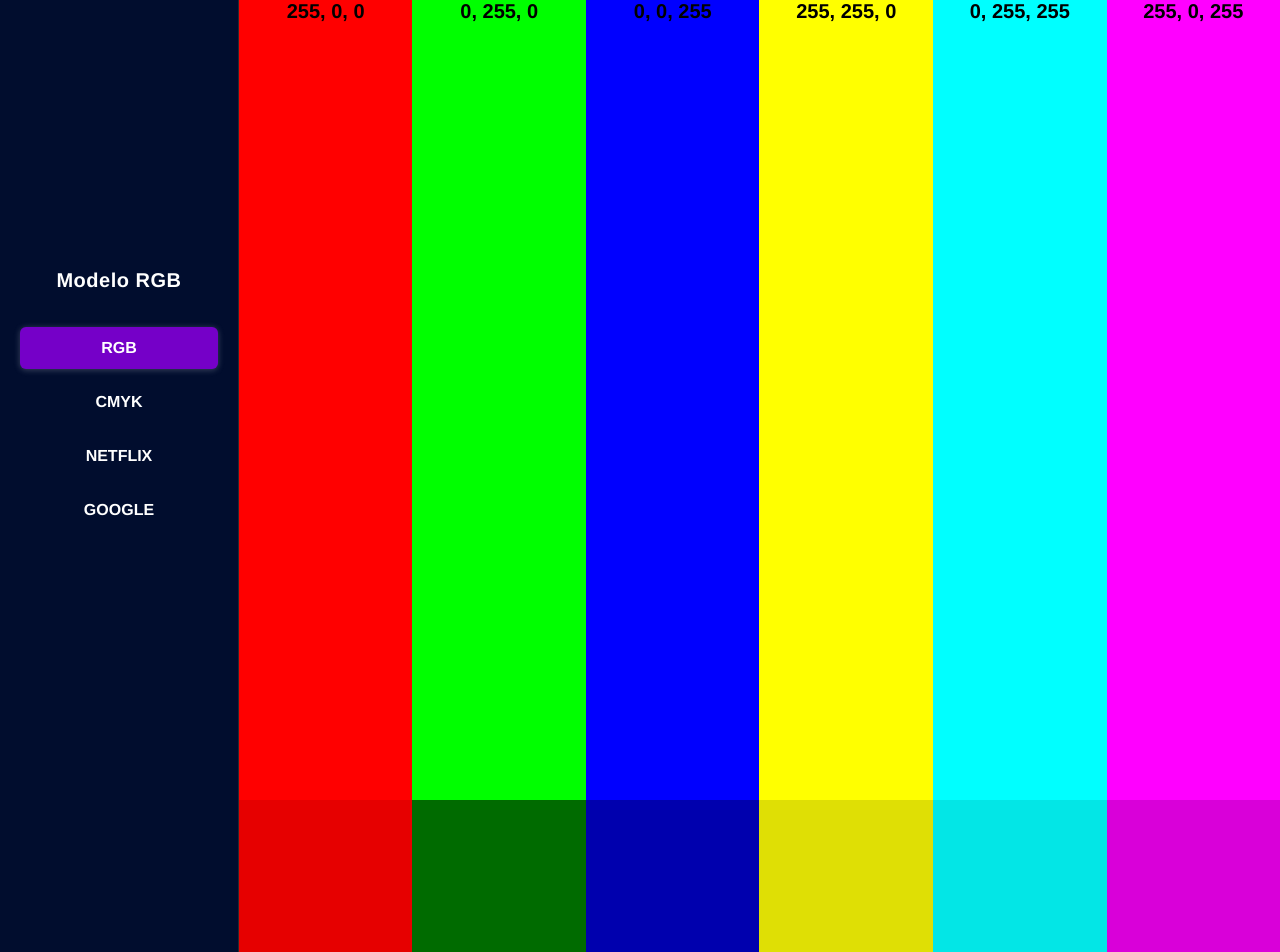
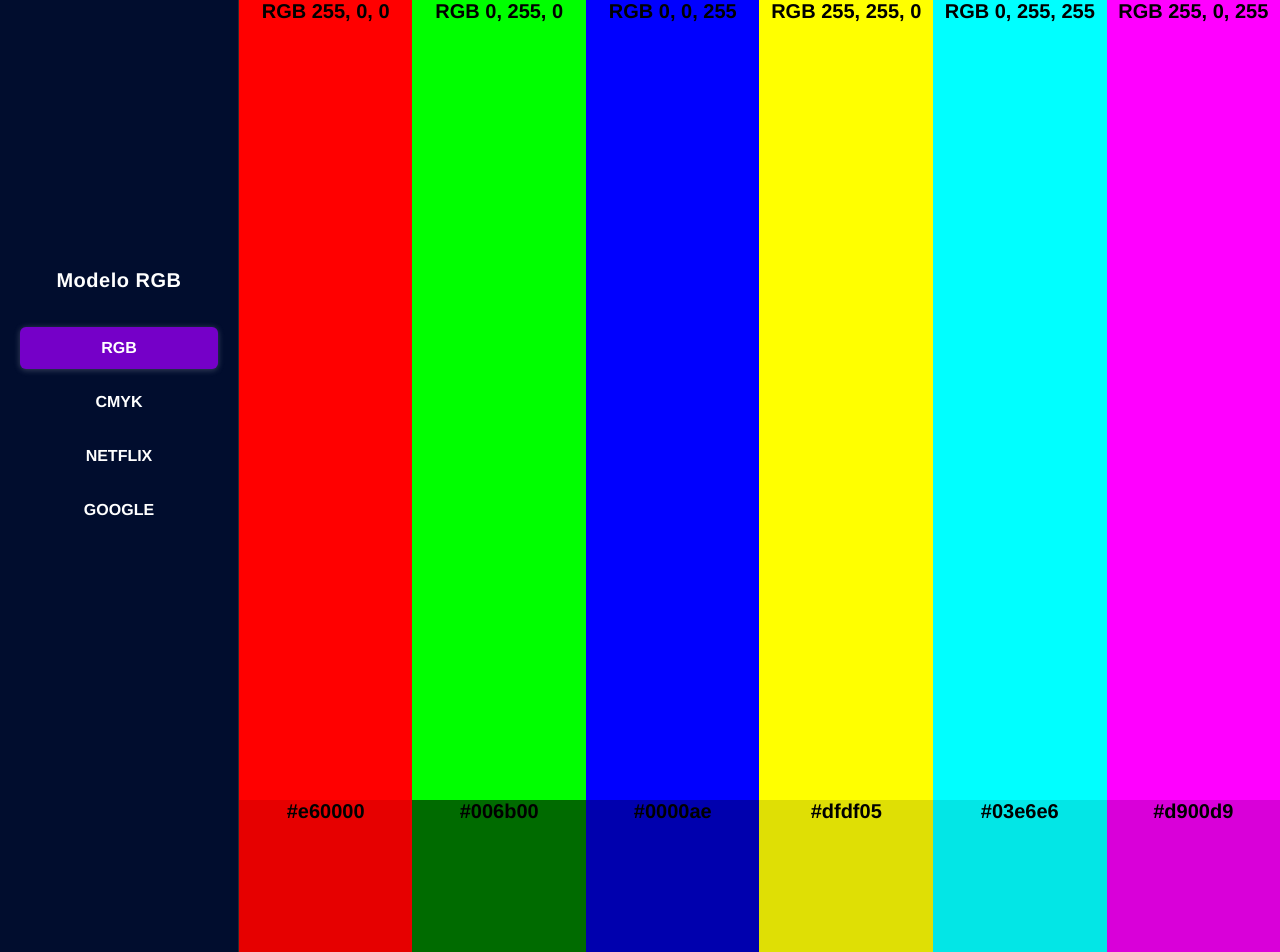
Before and after one commit to rodrigogfilho-cloud/DISPLAY, a website: page modo-cores/modo-cores.html in a window 1280 px wide. Shown: the top 952 px of the page. Drawn offline with Linux system fonts and the light colour scheme.

Commit message:
ADD: Adicionei os códigos das cores

```diff
--- a/modo-cores/modo-cores.html
+++ b/modo-cores/modo-cores.html
@@ -27,17 +27,17 @@
 
      <!-- DIVISÕES -->
 
-     <div class="color-section__bar color-section__bar--rgb-1"><p>255, 0, 0</p></div>
+     <div class="color-section__bar color-section__bar--rgb-1"><p>RGB 255, 0, 0</p></div>
 
-     <div class="color-section__bar color-section__bar--rgb-2"><p>0, 255, 0</p></div>
+     <div class="color-section__bar color-section__bar--rgb-2"><p>RGB 0, 255, 0</p></div>
 
-     <div class="color-section__bar color-section__bar--rgb-3"><p>0, 0, 255</p></div>
+     <div class="color-section__bar color-section__bar--rgb-3"><p>RGB 0, 0, 255</p></div>
 
-     <div class="color-section__bar color-section__bar--rgb-4"><p>255, 255, 0</p></div>
+     <div class="color-section__bar color-section__bar--rgb-4"><p>RGB 255, 255, 0</p></div>
 
-     <div class="color-section__bar color-section__bar--rgb-5"><p>0, 255, 255</p></div>
+     <div class="color-section__bar color-section__bar--rgb-5"><p>RGB 0, 255, 255</p></div>
 
-     <div class="color-section__bar color-section__bar--rgb-6"><p>255, 0, 255</p></div>
+     <div class="color-section__bar color-section__bar--rgb-6"><p>RGB 255, 0, 255</p></div>
 
 
     </section>
@@ -62,17 +62,17 @@
 
      <!-- DIVISÕES CMYK-->
 
-     <div class="color-section__bar color-section__bar--cmyk-1"><p></p></div>
+     <div class="color-section__bar color-section__bar--cmyk-1"><p>#e60000</p></div>
 
-     <div class="color-section__bar color-section__bar--cmyk-2"><p></p></div>
+     <div class="color-section__bar color-section__bar--cmyk-2"><p>#006b00</p></div>
 
-     <div class="color-section__bar color-section__bar--cmyk-3"><p></p></div>
+     <div class="color-section__bar color-section__bar--cmyk-3"><p>#0000ae</p></div>
 
-     <div class="color-section__bar color-section__bar--cmyk-4"><p></p></div>
+     <div class="color-section__bar color-section__bar--cmyk-4"><p>#dfdf05</p></div>
 
-     <div class="color-section__bar color-section__bar--cmyk-5"><p></p></div>
+     <div class="color-section__bar color-section__bar--cmyk-5"><p>#03e6e6</p></div>
 
-     <div class="color-section__bar color-section__bar--cmyk-6"><p></p></div>
+     <div class="color-section__bar color-section__bar--cmyk-6"><p>#d900d9</p></div>
 
     </section>
 
@@ -93,11 +93,11 @@
 
      <!-- DIVISÕES NETFLIX-->
 
-     <div class="color-section__bar color-section__bar--netflix-1"><p class = "identificacao"></p></div>
+     <div class="color-section__bar color-section__bar--netflix-1"><p class = "identificacao">#221F1F</p></div>
 
-     <div class="color-section__bar color-section__bar--netflix-2"><p></p></div>
+     <div class="color-section__bar color-section__bar--netflix-2"><p>#E50914</p></div>
 
-     <div class="color-section__bar color-section__bar--netflix-3"><p></p></div>
+     <div class="color-section__bar color-section__bar--netflix-3"><p>#F5F5F1</p></div>
 
     </section>
 
@@ -121,13 +121,13 @@
 
      <!-- DIVISÕES GOOGLE-->
 
-     <div class="color-section__bar color-section__bar--google-1"><p></p></div>
+     <div class="color-section__bar color-section__bar--google-1"><p>#4285F4</p></div>
 
-     <div class="color-section__bar color-section__bar--google-2"><p></p></div>
+     <div class="color-section__bar color-section__bar--google-2"><p>#FBBC05</p></div>
 
-     <div class="color-section__bar color-section__bar--google-3"><p></p></div>
+     <div class="color-section__bar color-section__bar--google-3"><p>#34A853</p></div>
 
-     <div class="color-section__bar color-section__bar--google-4"><p></p></div>
+     <div class="color-section__bar color-section__bar--google-4"><p>#EA4335</p></div>
 
        </section>
 
```
